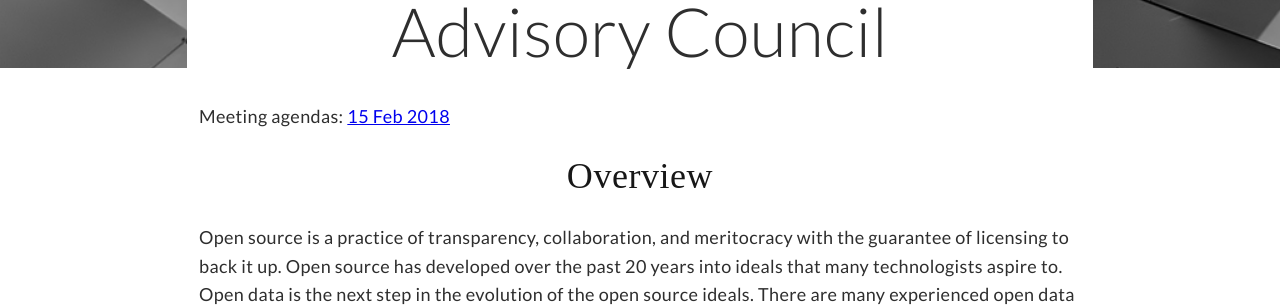
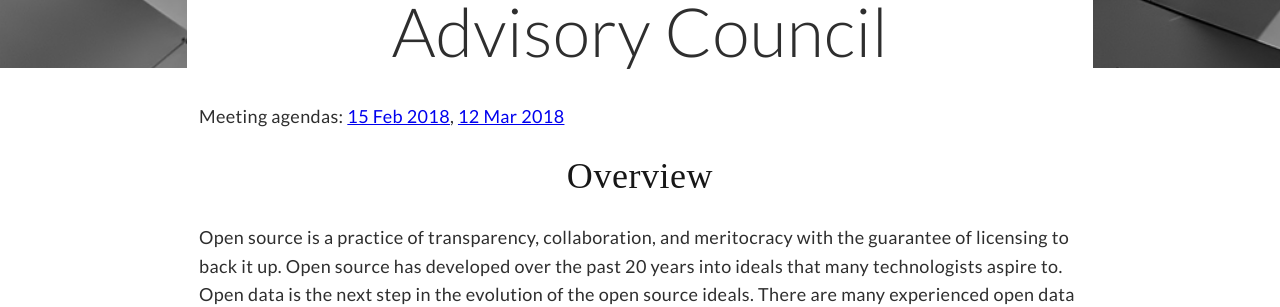
Before and after one commit to opendatainitiative/opendatainitiative.github.io, a Jekyll site: the page built from governance.md, in a window 1280 px wide and 900 px high. Shown: the part 210-517 px from the top of the window. Built offline with Jekyll 4.4.1, drawn with Linux system fonts in a browser that asks for light colours.

Commit message:
add next month's advsory council meeting agenda link

```diff
--- a/governance.md
+++ b/governance.md
@@ -6,7 +6,7 @@ date:   2018-02-12 12:00:00 -0800
 ---
 
 # Advisory Council
-Meeting agendas: [15 Feb 2018](https://docs.google.com/document/d/1Z82xg_sW-8wNifRwegm_MIn8M0n1wKU2THkK6nwx27c/edit?usp=sharing)
+Meeting agendas: [15 Feb 2018](https://docs.google.com/document/d/1Z82xg_sW-8wNifRwegm_MIn8M0n1wKU2THkK6nwx27c/edit?usp=sharing), [12 Mar 2018](https://docs.google.com/document/d/13No6EIjtrVDbQbOBEA-YpR-9ZgsQFZ5CR27NSROb6Hg)
 ## Overview
 Open source is a practice of transparency, collaboration, and meritocracy with the guarantee of licensing to back it up. Open source has developed over the past 20 years into ideals that many technologists aspire to. Open data is the next step in the evolution of the open source ideals. There are many experienced open data professionals that have been advancing the cause for years. The Open Data Initiative (ODI) means to enhance those efforts with an open data implementation community of professionals. However, ODI is only as strong as the people participating and backing up its mission. There are a few of us right now that are involved in the day to day operations of ODI: [Garrett Johnson](https://www.linkedin.com/in/garrettwjohnson/), [Albert Suarez](https://www.linkedin.com/in/albert-suarez-iv-881955138/), and [Sean Roberts](https://www.linkedin.com/in/sarob/). I want to broaden the ODI participation to additional people and organizations. To accomplish this I started with the Partner Member moniker, inviting organizations to participate in events and articles. Next, I want to create a group of shared responsibility to manage ODI strategic decisions.
 
```
